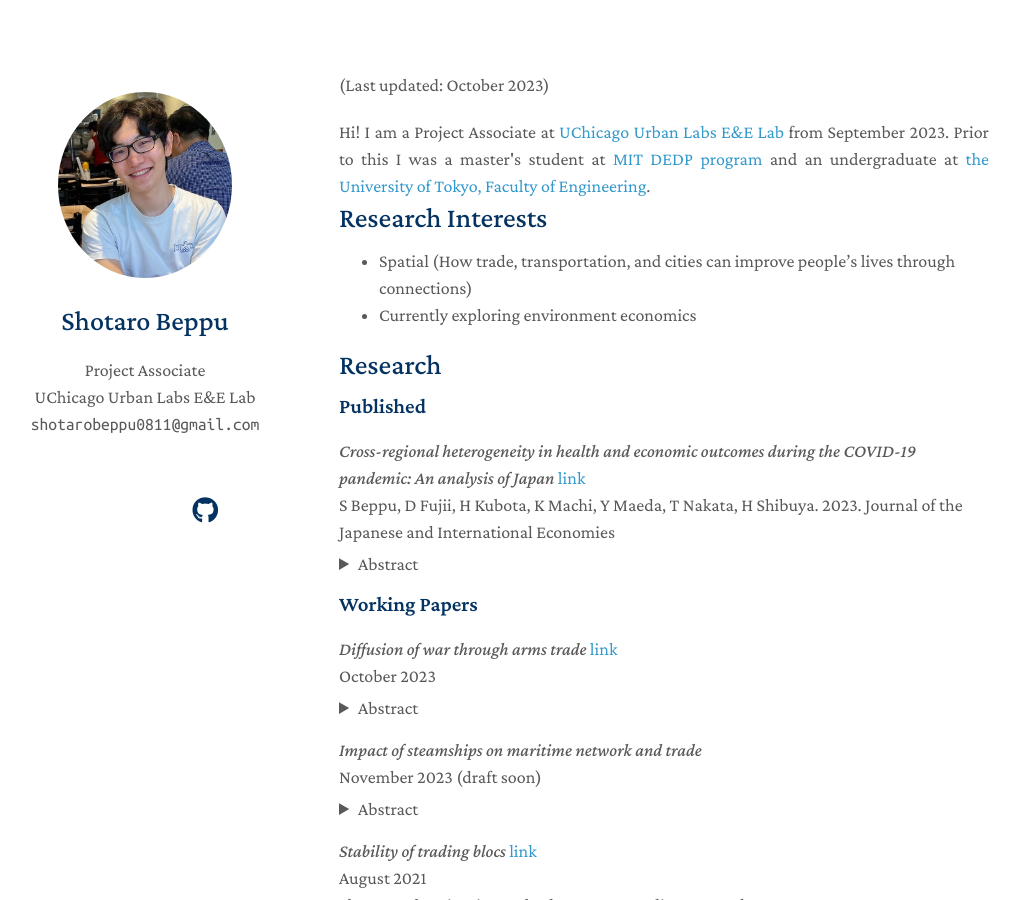
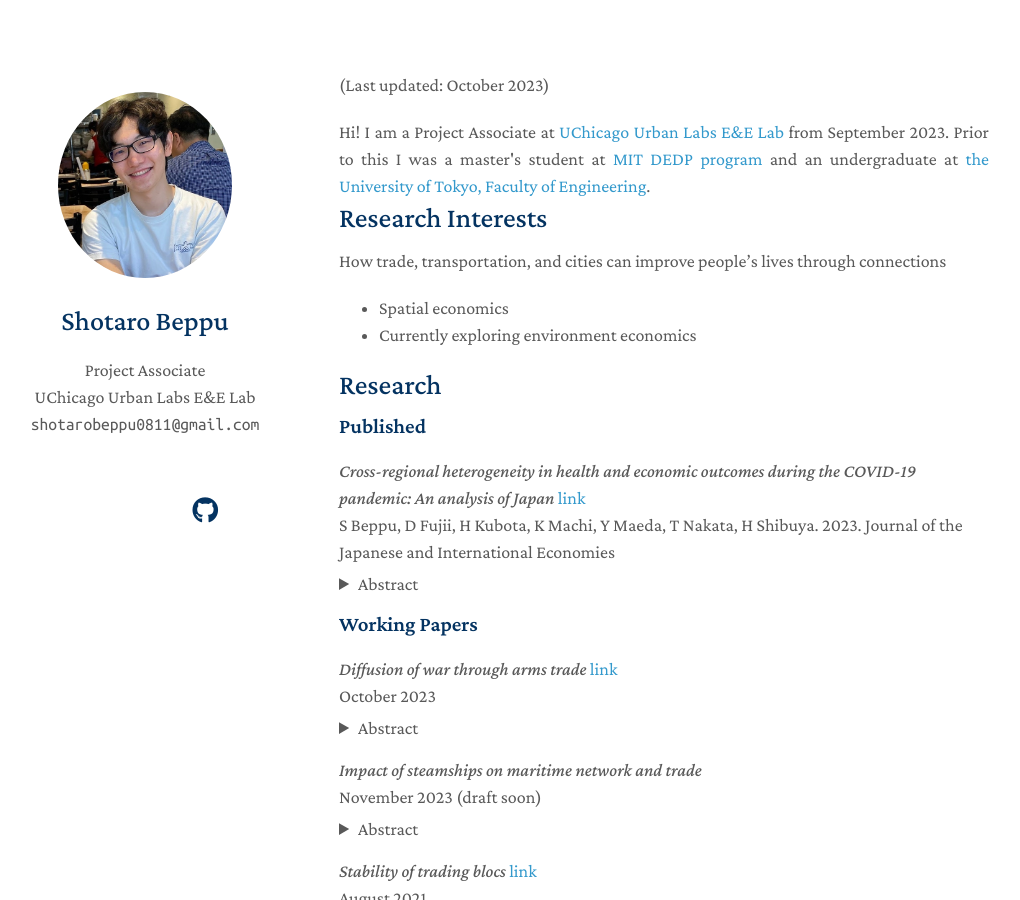
Before and after one commit to ShotaroBeppu/ShotaroBeppu.github.io, a Jekyll site: the page built from index.md, in a window 1280 px wide and 900 px high. Shown: the whole window, without its empty margins (131-1151 px from the left). Built offline with Jekyll 4.4.1, drawn with Linux system fonts in a browser that asks for light colours; nearby versions of some CDN libraries; a style sheet for code colours, icons or effects is not loaded.

Commit message:
Update index.md

```diff
--- a/index.md
+++ b/index.md
@@ -10,7 +10,9 @@ Hi! I am a Project Associate at <a href="https://urbanlabs.uchicago.edu/labs/ene
 
 ## Research Interests
 
-- Spatial (How trade, transportation, and cities can improve people's lives through connections)
+How trade, transportation, and cities can improve people's lives through connections
+
+- Spatial economics
 - Currently exploring environment economics
 
 {% include_relative _includes/publications.md %} {{< mdl-disable "<!-- markdownlint-disable MD037 -->" >}}
```
